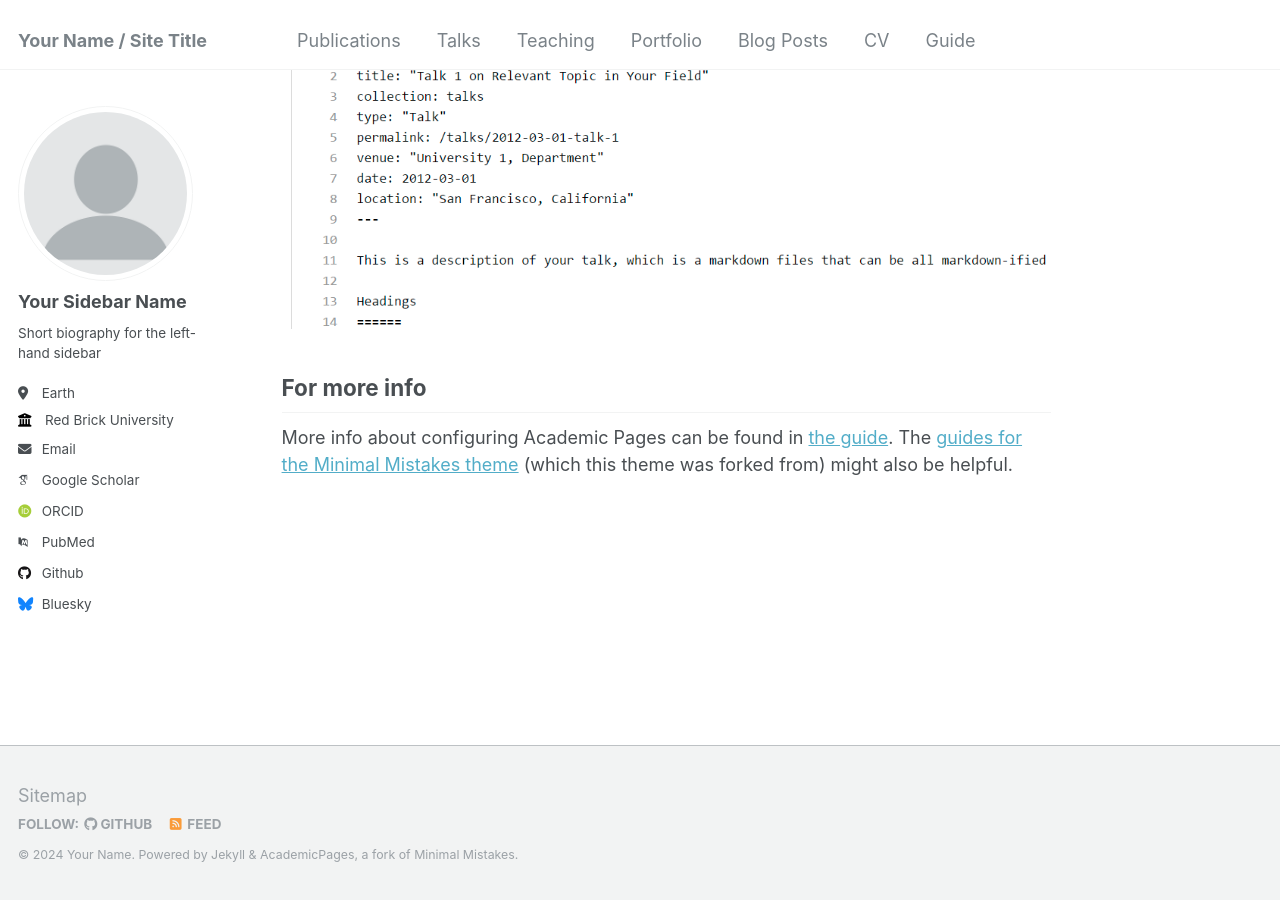
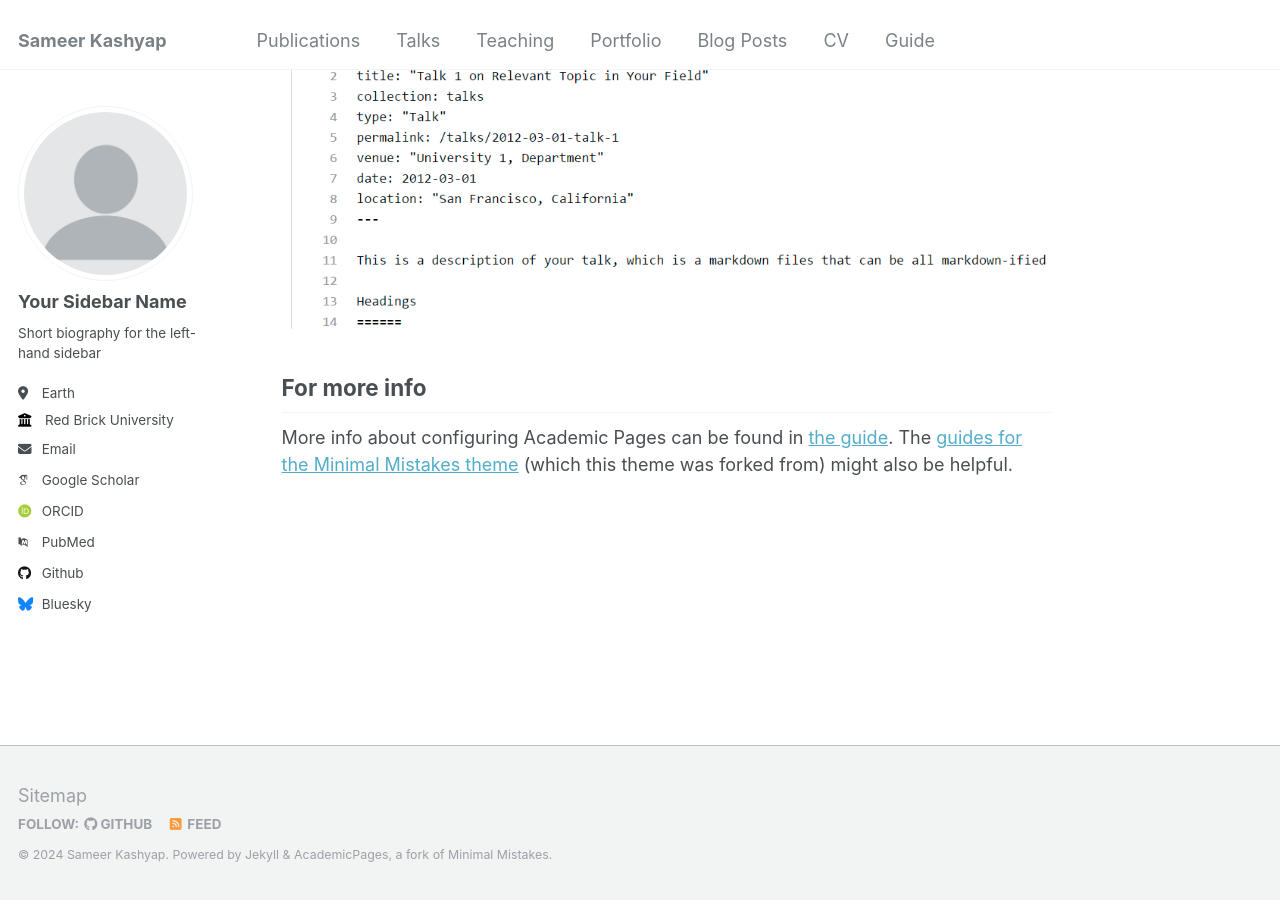
Before and after one commit to Sameerkash/Sameerkash.github.io, a Jekyll site: the page built from _pages/about.md, in a window 1280 px wide and 900 px high, scrolled down 2660 px. Built offline with Jekyll 4.4.1, drawn with Linux system fonts in a browser that asks for light colours; some web fonts are replaced.

Commit message:
update name

```diff
--- a/_config.yml
+++ b/_config.yml
@@ -8,13 +8,13 @@
 
 # Basic Site Settings
 locale                   : "en-US"
-title                    : "Your Name / Site Title"
+title                    : "Sameer Kashyap"
 title_separator          : "-"
-name                     : &name "Your Name"
-description              : &description "personal description"
+name                     : &name "Sameer Kashyap"
+description              : &description "Hello! my current research interests are in applying Scientific Machine Learning and Explianbale AI to climate related research statments, I am also a Full Stack AI Software Engineer"
 url                      : https://academicpages.github.io # the base hostname & protocol for your site e.g. "https://[your GitHub username].github.io"
 baseurl                  : "" # the subpath of your site, e.g. "/blog"
-repository               : "academicpages/academicpages.github.io"
+repository               : "Sameerkash/sameerkash.github.io"
 
 # Site Author - The following control what appear as part of the author content on the side bar.
 #               If a field is blank the icon and link will not appear, otherwise it will be shown.
```
